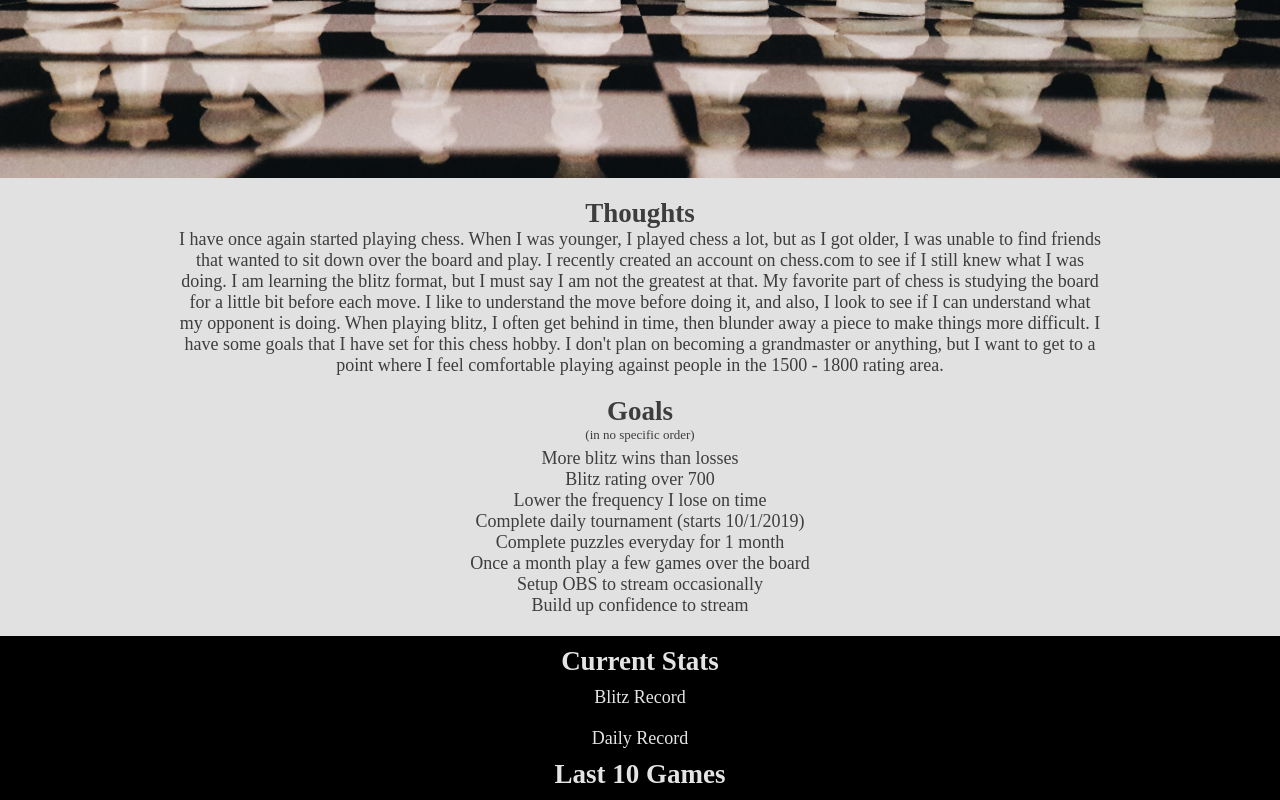
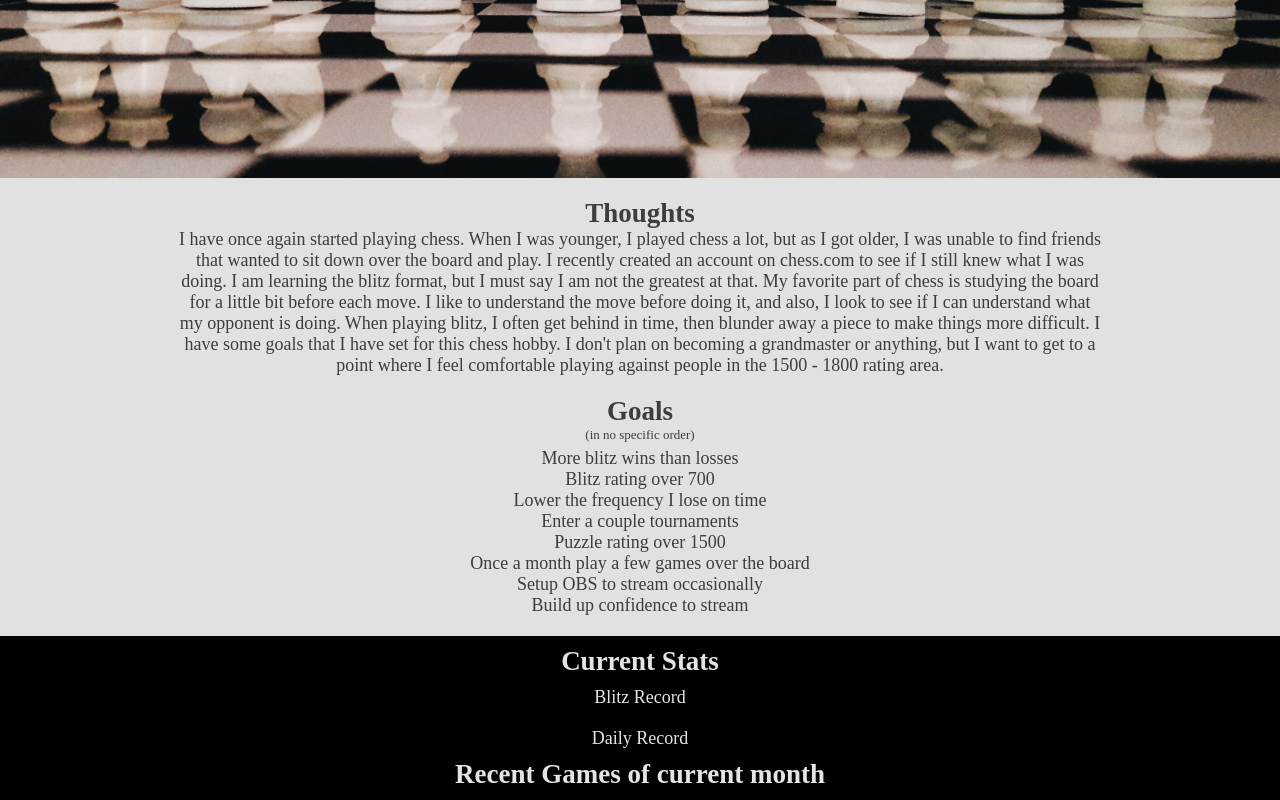
Before and after one commit to KentenRoth/Chess-Site, a plain HTML site: page Public/index.html in a window 1280 px wide. Shown: the part 466-1266 px from the top of the page. Drawn offline with Linux system fonts and the light colour scheme; no server answers.

Commit message:
WIP: updated goals

```diff
--- a/Public/index.html
+++ b/Public/index.html
@@ -70,9 +70,9 @@
 							<li>Blitz rating over 700</li>
 							<li>Lower the frequency I lose on time</li>
 							<li>
-								Complete daily tournament (starts 10/1/2019)
+								Enter a couple tournaments
 							</li>
-							<li>Complete puzzles everyday for 1 month</li>
+							<li>Puzzle rating over 1500</li>
 							<li>
 								Once a month play a few games over the board
 							</li>
@@ -98,7 +98,7 @@
 
 						</div>
 
-							<h2>Last 10 Games</h2>
+							<h2>Recent Games of current month</h2>
 						</div>
 					</div>
 				</div>
```
